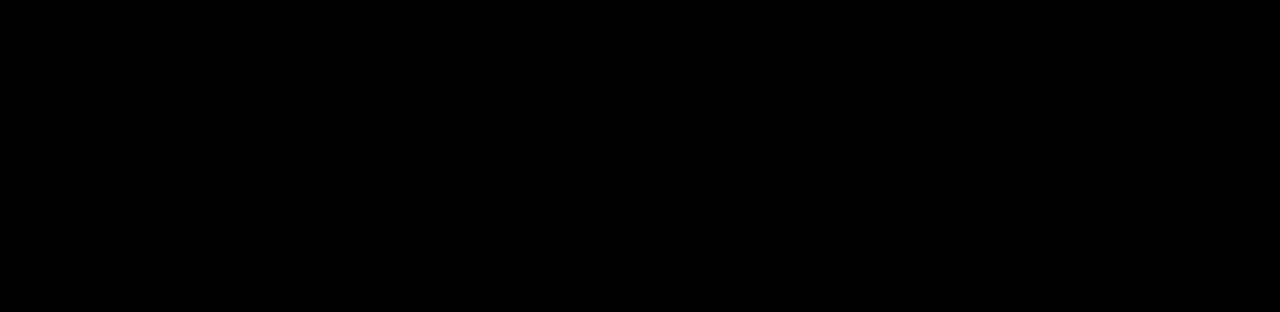
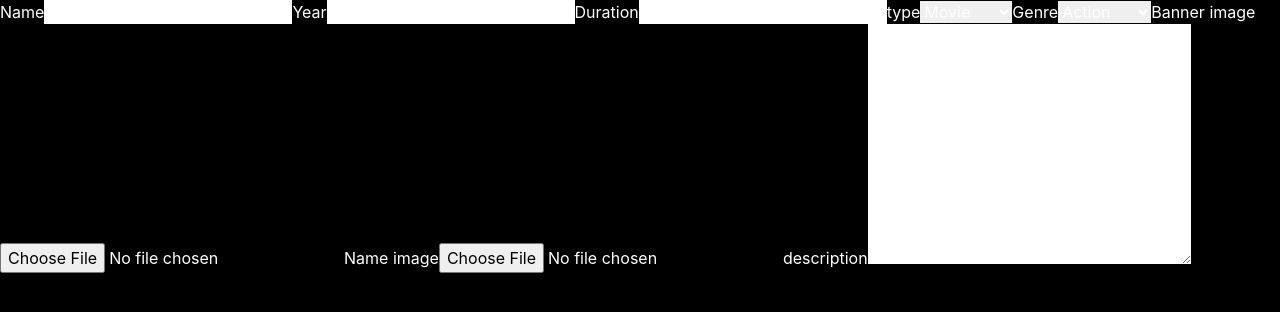
Before and after one commit to OlehHulevych/netflix, a React (Vite) app in the folder client/: page /admin/add in a window 1280 px wide. Before the commit this address had no page. Shown: the top 312 px of the page. Built offline with nearby package versions, Linux system fonts and the light colour scheme.

Commit message:
add admin panel

```diff
--- a/client/src/AppRouters.tsx
+++ b/client/src/AppRouters.tsx
@@ -9,6 +9,8 @@
 import WelcomePage from "./pages/WelcomePage.tsx";
 import Main from "./pages/Main.tsx";
 import MyListPage from "./pages/MyListPage.tsx";
+import AdminPage from "./pages/AdminPanel/AdminPage.tsx";
+import AddMoviePage from "./pages/AdminPanel/AddMoviePage.tsx";
 
 const AppRouters = () => {
     return (
@@ -22,6 +24,9 @@
             <Route path={"reg/name"} element={<NextPage/>}/>
             <Route path={"/reg/welcome"} element={<WelcomePage/>}/>
             <Route path = {"/favorites"} element={<MyListPage/>}/>
+            <Route path = {"/admin/main"} element={<AdminPage/>}/>
+            <Route path={"/admin/add"} element={<AddMoviePage/>}/>
+
         </Routes>
 
     );
--- /dev/null
+++ b/client/src/pages/AdminPanel/AddMoviePage.tsx
@@ -0,0 +1,38 @@
+import React from 'react';
+
+const AddMoviePage = () => {
+    return (
+        <main className={"w-full min-h-screen text-white font-inter"}>
+            <form action="">
+                <label htmlFor="">Name</label>
+                <input type="text"/>
+                <label htmlFor="">Year</label>
+                <input type="text"/>
+                <label htmlFor="">Duration</label>
+                <input type="text"/>
+                <label htmlFor="type">type</label>
+                <select name="type" id="type">
+                    <option value="Movie">Movie</option>
+                    <option value="Tv Shows">Tv shows</option>
+                </select>
+                <label htmlFor="type">Genre</label>
+                <select name="type" id="type">
+                    <option value="Action">Action</option>
+                    <option value="Comedy">Comedy</option>
+                    <option value="Fantasize">Fantasize</option>
+                </select>
+                <label htmlFor="">Banner image</label>
+                <input type="file" id={"Banner image"}/>
+
+                <label htmlFor="description">Name image</label>
+                <input type="file" id={"Name image"}/>
+
+                <label htmlFor="description">description</label>
+                <textarea name="description" id="description" cols="30" rows="10"></textarea>
+
+            </form>
+        </main>
+    );
+};
+
+export default AddMoviePage;
--- /dev/null
+++ b/client/src/pages/AdminPanel/AdminPage.tsx
@@ -0,0 +1,25 @@
+import Header from './Header.tsx'
+import movies from "../../Components/MovieFiles/movies.json";
+import MovieItem from "../../Components/MovieFiles/MovieItem.tsx";
+import Footer from '../../Components/Footer.tsx'
+
+const AdminPage = () => {
+    return (
+        <>
+            <Header/>
+            <main className={" w-full min-h-screen  text-white pt-[10%]"}>
+                <div className={"w-full flex justify-center "}>
+                    <input type="text" className={"w-1/2  p-2 text-black bg-gray-700 outline-none focus:outline-red-500 max-[769px]:w-5/6"} />
+                </div>
+
+                <div className={"flex w-full flex-wrap mt-10  justify-center"}>
+                    {movies.map((movie:any)=>(
+                        <MovieItem id={movie.id} name={movie.name} preview_image={movie.preview_image}/>
+                    ))}</div>
+                </main>
+            <Footer/>
+        </>
+    );
+};
+
+export default AdminPage;
--- /dev/null
+++ b/client/src/pages/AdminPanel/Header.tsx
@@ -0,0 +1,65 @@
+import { FaRegUserCircle } from "react-icons/fa";
+
+
+import { useState, useEffect } from "react";
+import {Link} from "react-router-dom"
+
+
+import Sidebar from "./Sidebar.tsx";
+
+
+
+
+export default function Header() {
+    const[opened,setOpened] = useState(false);
+    const[openedUser, setOpenedUser] = useState(false);
+
+    const handleKeyEscPressing = (event:KeyboardEvent)=>{
+
+        if(event.key === "Escape"){
+            setOpenedUser(false);
+            console.log("Work")
+        }
+
+    }
+
+    useEffect(()=>{
+        window.addEventListener("keydown", handleKeyEscPressing);
+        return()=>{
+            window.removeEventListener("keydown",handleKeyEscPressing);
+        }
+    },[])
+
+
+    return (
+        <header className='z-20 fixed font-inter w-full min-w-[800px], max-h-24 h-full  , bg-black bg-opacity-60 min-[320px]:px-1 px-6 py-3 flex justify-between max-[800px]:max-h-16 max-[770px]:max-h-12'>
+            <nav className='w-2/3 flex items-center '>
+                <img onClick={()=>setOpened(!opened)} src={"/images/Netflix_Logo.png"} alt="" className=" min-[769px]:w-1/6 min-[320px]:absolute z-10 min-[768px]:static min-[768px]:text-sm min-[250px]:w-1/4"  />
+                <ul className='text-white flex w-full text-center md:text-xs min-[780px]:visible min-[250px]:invisible xl:text-base'>
+                    <li className="hover:text-gray-300 mr-4 md:mr-1 "><Link to={"/"}>Home</Link></li>
+                    <li className="hover:text-gray-300 mr-4 md:mr-1  "><a href="#">TV Series</a></li>
+                    <li className="hover:text-gray-300 mr-4 md:mr-1"> <a href="#">Movies</a></li>
+                    <li className="hover:text-gray-300 mr-4 md:mr-1"> <a href="#">New & Popular</a></li>
+                    <li className="hover:text-gray-300 mr-4 md:mr-1"><Link to={"/favorites"}>My List</Link></li>
+                    <li className="hover:text-gray-300 mr-4 md:mr-1"><a href="#">Browse by language</a></li>
+                </ul>
+                <ul className={`text-white flex w-[250px] pt-24  transition-all duration-500 min-h-screen flex-col align-start bg-neutral-900 rounded-tr-2xl rounded-tb-3xl justify-start  md:text-xs min-[780px]:invisible    fixed top-0 ${opened?'min-[250px]:left-0':'min-[250px]:left-[-100%]'}  p-2 `}>
+                    <li className="hover:text-gray-300 mr-4 md:mr-1 mb-2 p-2 hover:bg-gray-500 "><Link to={"/"}>Home</Link></li>
+                    <li className="hover:text-gray-300 mr-4 md:mr-1 mb-2 p-2  hover:bg-gray-500 "><a href="#">TV Series</a></li>
+                    <li className="hover:text-gray-300 mr-4 md:mr-1 mb-2 p-2  hover:bg-gray-500"> <a href="#">Movies</a></li>
+                    <li className="hover:text-gray-300 mr-4 md:mr-1 mb-2 p-2  hover:bg-gray-500"> <a href="#">New & Popular</a></li>
+                    <li className="hover:text-gray-300 mr-4 md:mr-1 mb-2 p-2  hover:bg-gray-500"><Link to={"/favorites"}>My List</Link></li>
+                    <li className="hover:text-gray-300 mr-4 md:mr-1 mb-2 p-2  hover:bg-gray-500"><a href="#">Browse by language</a></li>
+                </ul>
+            </nav>
+            <div className='w-1/3 flex items-center justify-end lg-2/3'>
+                <div className="flex text-xl min-[250px]:text-xs min-[769px]:text-xl items-center">
+
+                    <div ><FaRegUserCircle onClick={()=>setOpenedUser(!openedUser)} className="text-white mr-2 text-4xl p-2  cursor-pointer transition-all ease-in-out duration-300  hover:bg-slate-600 rounded-full "/></div>
+                </div>
+            </div>
+            <Sidebar opened={openedUser}/>
+
+        </header>
+    )
+}
--- /dev/null
+++ b/client/src/pages/AdminPanel/Sidebar.tsx
@@ -0,0 +1,86 @@
+
+import {FaPlayCircle, FaSearch} from "react-icons/fa";
+import {MdMovieCreation} from "react-icons/md";
+import {PiTelevisionSimple} from "react-icons/pi";
+import {CiBoxList} from "react-icons/ci";
+import {Link} from "react-router-dom";
+import {logout} from "../../http/userAPI.ts";
+import {useNavigate} from 'react-router-dom'
+import {useContext, useEffect} from 'react';
+import {RegContext} from "../../context/RegContext.tsx";
+import {getUserInfo} from "../../http/userAPI.ts";
+import { FaPlusCircle } from "react-icons/fa";
+
+
+type props ={
+    opened:Boolean;
+}
+
+
+
+const Sidebar = ({opened}:props) => {
+
+    // @ts-ignore
+    const {user, setUser} = useContext(RegContext);
+    const navigate = useNavigate();
+
+    const handleUserInformation = async()=>{
+        const data = await getUserInfo();
+        if(!data){
+            navigate('/login')
+        }
+        user.id = data.id;
+        user.name = data.name;
+        user.email = data.email;
+
+        console.log(user)
+
+    }
+
+    useEffect(()=>{
+        handleUserInformation()
+    },[user])
+
+
+    const onLogout =()=>{
+        logout()
+        navigate('/login');
+
+    }
+
+    // @ts-ignore
+
+
+
+    return (
+        <div className = {` bg-opacity-80 backdrop-blur-lg shadow-2xl  shadow-slate-950 align-middle transition-height duration-500  text-white absolute top-0  min-h-screen  ${opened?' right-0 ':'right-[-100%] '} max-w-[400px] w-1/4 min-w-[100px] min-h-[150px]  p-2 pt-12     bg-black flex flex-col  text-xl z-20 max-[620px]:w-1/2 max-[320px]:w-3/4  max-[770px]:text-base  max-[500px]:text-sm max-[600px]:p-4 max-[380px]:text-xs max-[380px]:p-2 `}>
+            <div className={"w-full flex mb-8  "}>
+                <img className={" max-w-[40px] max-h-[40px] w-full h-full border-4 border-white border-solid rounded-full mr-2"} src="/images/user.png" alt=""/>
+                <div>
+                    <div className={"text-lg max-[880px]:text-base max-[680px]:text-sm"}>{user.name} | ADMIN</div>
+                    <div onClick={onLogout} className={"text-sm cursor-pointer max-[680px]:text-xs"}>Change profile</div>
+                </div>
+
+
+            </div>
+            <div className={" text-gray-500 flex w-full items-center align-top mt-6 cursor-pointer transform hover:scale-110 hover:translate-x-4 hover:text-white"}>
+                <FaPlayCircle className={"mr-2 text-3xl max-[880px]:text-xl"}/>
+                <div className={"text-lg"}>All Movies</div>
+            </div>
+            <div className={" text-gray-500 flex w-full items-center align-top mt-6 cursor-pointer transform hover:scale-110 hover:translate-x-4 hover:text-white "}>
+                <FaPlusCircle className={"mr-2 text-3xl max-[880px]:text-xl"}/>
+                <div className={"text-lg"}><Link to={"/browse"}>Add movies</Link></div>
+            </div>
+            <div className={" text-gray-500 flex w-full items-center align-top mt-6 cursor-pointer transform hover:scale-110 hover:translate-x-4 hover:text-white "}>
+                <MdMovieCreation className={"mr-2 text-3xl max-[880px]:text-xl"}/>
+                <div className={"text-lg"}>Profile</div>
+            </div>
+
+
+        </div>
+    );
+};
+
+
+
+export default Sidebar;
```
Also changed, not shown: 1 other file (tests, documents, lock files or other folders).
